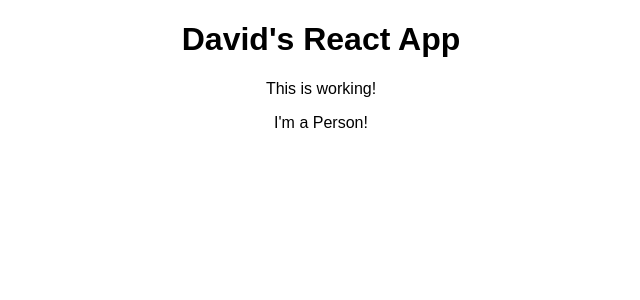
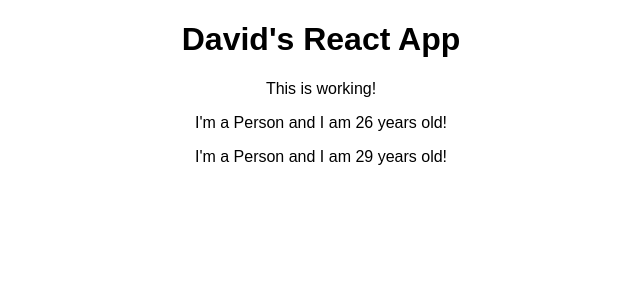
Before and after one commit to davidbolton1/React-Complete-G, a React (Create React App) app: page / in a window 1280 px wide. Shown: the top 300 px of the page, without its empty margins (319-959 px from the left). Built offline with nearby package versions, Linux system fonts and the light colour scheme.

Commit message:
Added first dynamic content

```diff
--- a/src/App.js
+++ b/src/App.js
@@ -10,6 +10,7 @@
         <h1>David's React App</h1>
         <p>This is working!</p>
         <Person />
+        <Person />
       </div>
       );
       //return React.createElement('div', {className: 'App'}, React.createElement('h1', null, 'Heyyy'))
--- a/src/Person/Person.js
+++ b/src/Person/Person.js
@@ -2,6 +2,6 @@
 
 
 const person = () => {
-    return <p>I'm a Person!</p>
+    return <p>I'm a Person and I am {Math.floor(Math.random() * 30)} years old!</p>
 };
 export default person;
```
